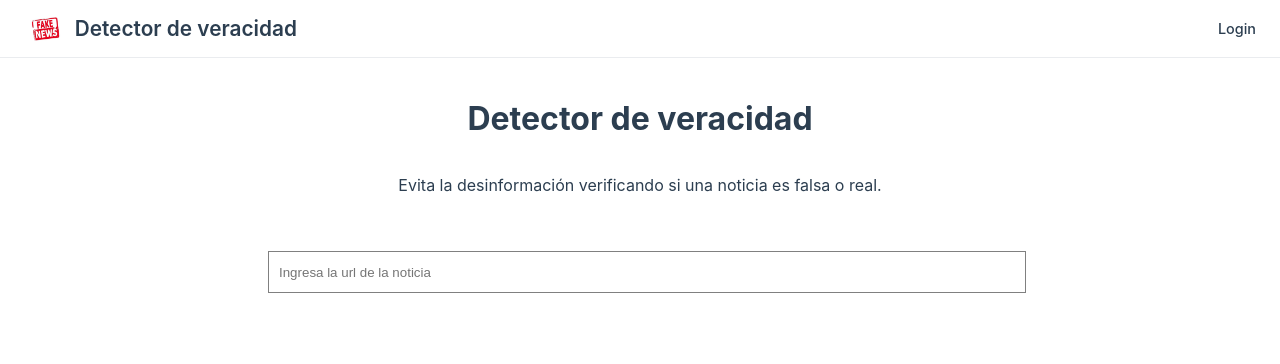
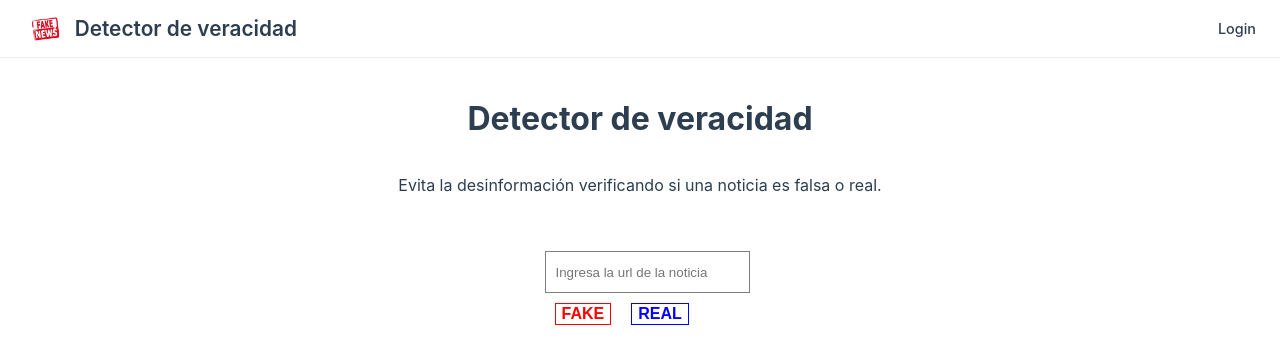
Before and after one commit to jspolancor/hackatrix-2019, a Vue app: page /home in a window 1280 px wide. Shown: the top 364 px of the page. Built offline with nearby package versions, Linux system fonts and the light colour scheme; no server answers; what vue-head would draw is missing.

Commit message:
Crea los botones para botar una noticia

```diff
--- /dev/null
+++ b/src/components/VotingButtons.vue
@@ -0,0 +1,58 @@
+<template>
+  <div class="voting-buttons">
+    <button ref="fake" @click="() => vote(true)" class="fake-btn">FAKE</button>
+    <button ref="real" @click="() => vote(false)" class="real-btn">REAL</button>
+  </div>
+</template>
+
+<script>
+export default {
+    methods: {
+        vote(fake = true) {
+            if(fake) {
+                this.$refs.fake.style.transform = 'rotate(-9deg) scale(1.1)';
+                this.$refs.real.style.transform = 'scale(0.5)';
+            }else {
+                this.$refs.real.style.transform = 'rotate(-9deg) scale(1.1)';
+                this.$refs.fake.style.transform = 'scale(0.5)';
+            }
+            this.$parent.vote(fake);
+        }
+    }
+}
+</script>
+
+<style lang="scss" scoped>
+@import "@/theme/variables.scss";
+
+.voting-buttons {
+  width: 100%;
+  margin-top: 10px;
+
+  button {
+    margin: 0 10px;
+    background: white;
+    font-weight: bold;
+    font-size: 16px;
+    transition: .1s;
+
+    &:hover {
+        transform: rotate(-9deg);
+    }
+
+    &--voted {
+        transform: rotate(-9deg);
+    }
+  }
+
+  .fake-btn {
+    color: $fake-color;
+    border: solid $fake-color 1px;
+  }
+
+  .real-btn {
+    color: $real-color;
+    border: solid $real-color 1px;
+  }
+}
+</style>
--- a/src/theme/variables.scss
+++ b/src/theme/variables.scss
@@ -9,3 +9,6 @@ $navbar-height: 3.6rem;
 $navbar-color: #fff;
 $navbar-offline-color: #333;
 $navbar-link-color: #2c3e50;
+
+$fake-color: red;
+$real-color: blue;
--- a/src/views/Home.vue
+++ b/src/views/Home.vue
@@ -4,7 +4,10 @@
 
     <p>Evita la desinformación verificando si una noticia es falsa o real.</p>
 
-    <SearchBarVue></SearchBarVue>
+    <div @vote-new="voted">
+      <SearchBarVue></SearchBarVue>
+      <VotingButtonsVue></VotingButtonsVue>
+    </div>
 
   </div>
 </template>
@@ -12,10 +15,12 @@
 <script>
 import { mapState } from 'vuex'
 import SearchBarVue from '../components/SearchBar.vue'
+import VotingButtonsVue from '../components/VotingButtons.vue'
 
 export default {
   components: {
-    SearchBarVue
+    SearchBarVue,
+    VotingButtonsVue
   },
   head: function() {
     return {
@@ -31,7 +36,12 @@ export default {
       ]
     }
   },
-  computed: mapState('app', ['appTitle'])
+  computed: mapState('app', ['appTitle']),
+  methods: {
+    vote(vote) {
+      console.log('fp', vote);
+    }
+  }
 }
 </script>
 
```
